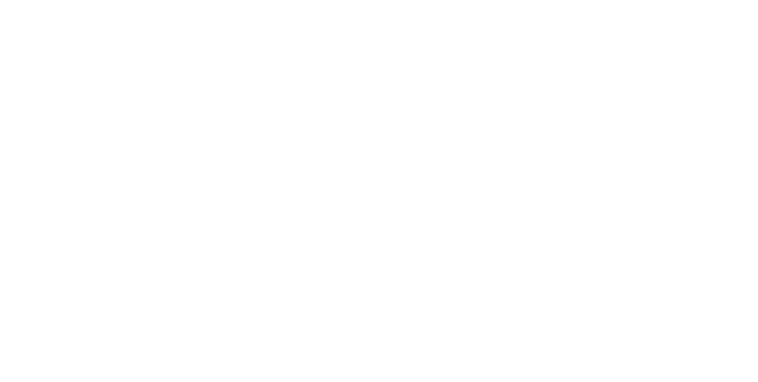
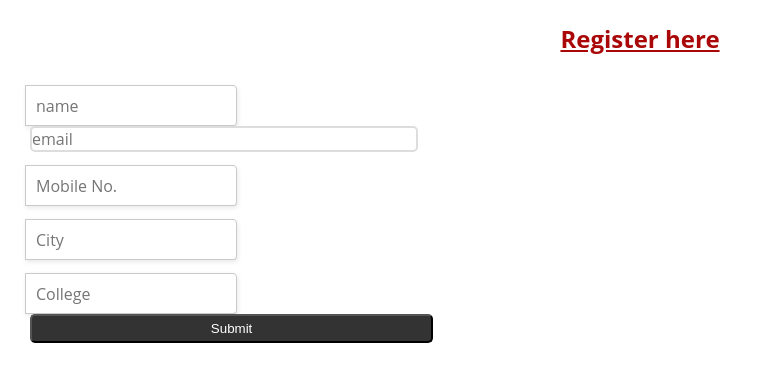
Before and after one commit to gaurav110601/react-validation-form, a React (Create React App) app: page / in a window 1280 px wide. Shown: the top 382 px of the page, without its empty margins (0-758 px from the left). Built offline with nearby package versions, Linux system fonts and the light colour scheme.

Commit message:
Update App.js

```diff
--- a/src/App.js
+++ b/src/App.js
@@ -1,11 +1,11 @@
 import './App.css';
-import register from './components/register';
+import Register from './components/Register';
 function App() {
 
   return (
     <div className="App">
       <>
-      <register />
+      <Register />
       </>
     </div>
   );
```
